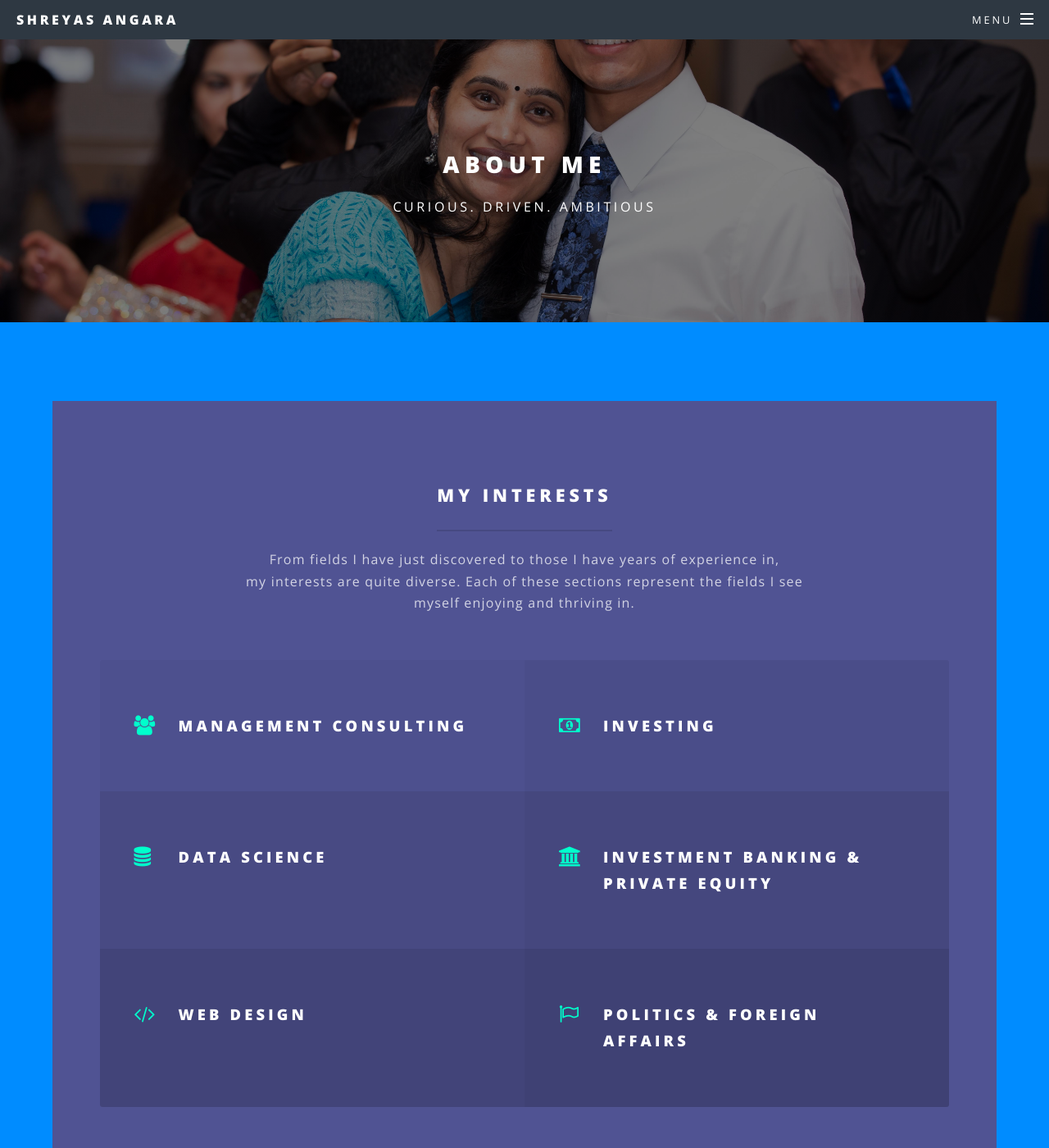
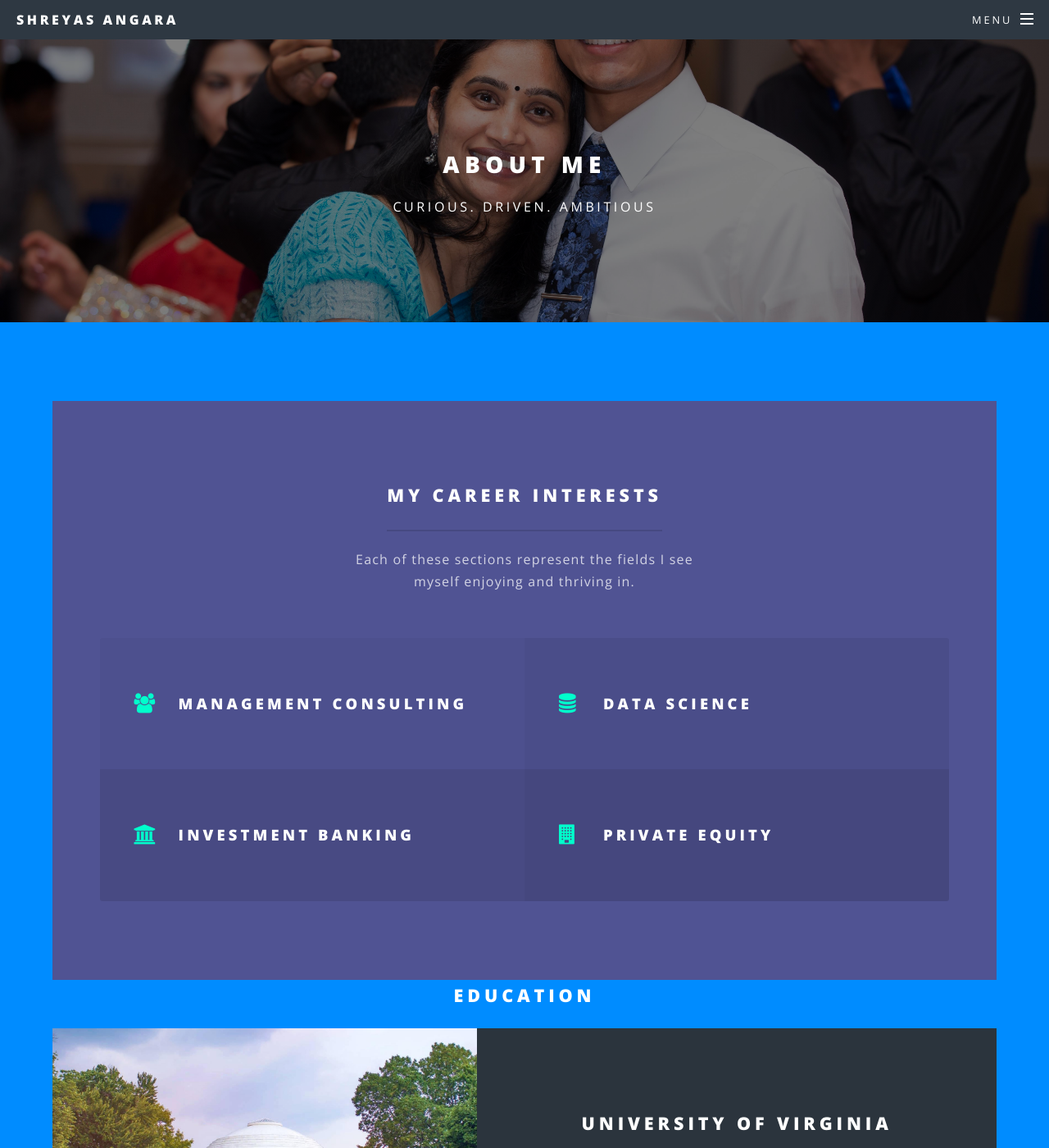
Before and after one commit to shreyas00023/mywebsite, a Jekyll site: the page aboutme.html, which Jekyll copies as it is, in a window 1280 px wide and 1400 px high. Shown: the whole window at 82% size. Built offline with Jekyll 4.4.1, drawn with Linux system fonts in a browser that asks for light colours.

Commit message:
Update aboutme.html

```diff
--- a/aboutme.html
+++ b/aboutme.html
@@ -42,9 +42,8 @@
 	    <section id="three" class="wrapper style3 special">
 						<div class="inner">
 							<header class="major">
-								<h2>My Interests</h2>
-								<p>From fields I have just discovered to those I have years of experience in,<br>
-								my interests are quite diverse. Each of these sections represent the fields I see<br>
+								<h2>My Career Interests</h2>
+								<p>Each of these sections represent the fields I see<br>
 								myself enjoying and thriving in. </p>
 							</header>
 							<ul class="features">
@@ -52,24 +51,16 @@
 									<h3>Management Consulting</h3>
 									<p></p>
 								</li>
-								<li class="icon fa-money">
-									<h3>Investing</h3>
-									<p></p>
-								</li>
 								<li class="icon fa-database">
 									<h3>Data Science</h3>
 									<p></p>
 								</li>
 								<li class="icon fa-university">
-									<h3>Investment Banking & Private Equity</h3>
+									<h3>Investment Banking</h3>
 									<p></p>
 								</li>
-								<li class="icon fa-code">
-									<h3>Web Design</h3>
-									<p></p>
-								</li>
-								<li class="icon fa-flag-o">
-									<h3>Politics & Foreign Affairs</h3>
+								<li class="icon fa-building">
+									<h3>Private Equity</h3>
 									<p></p>
 								</li>
 							</ul>
```
